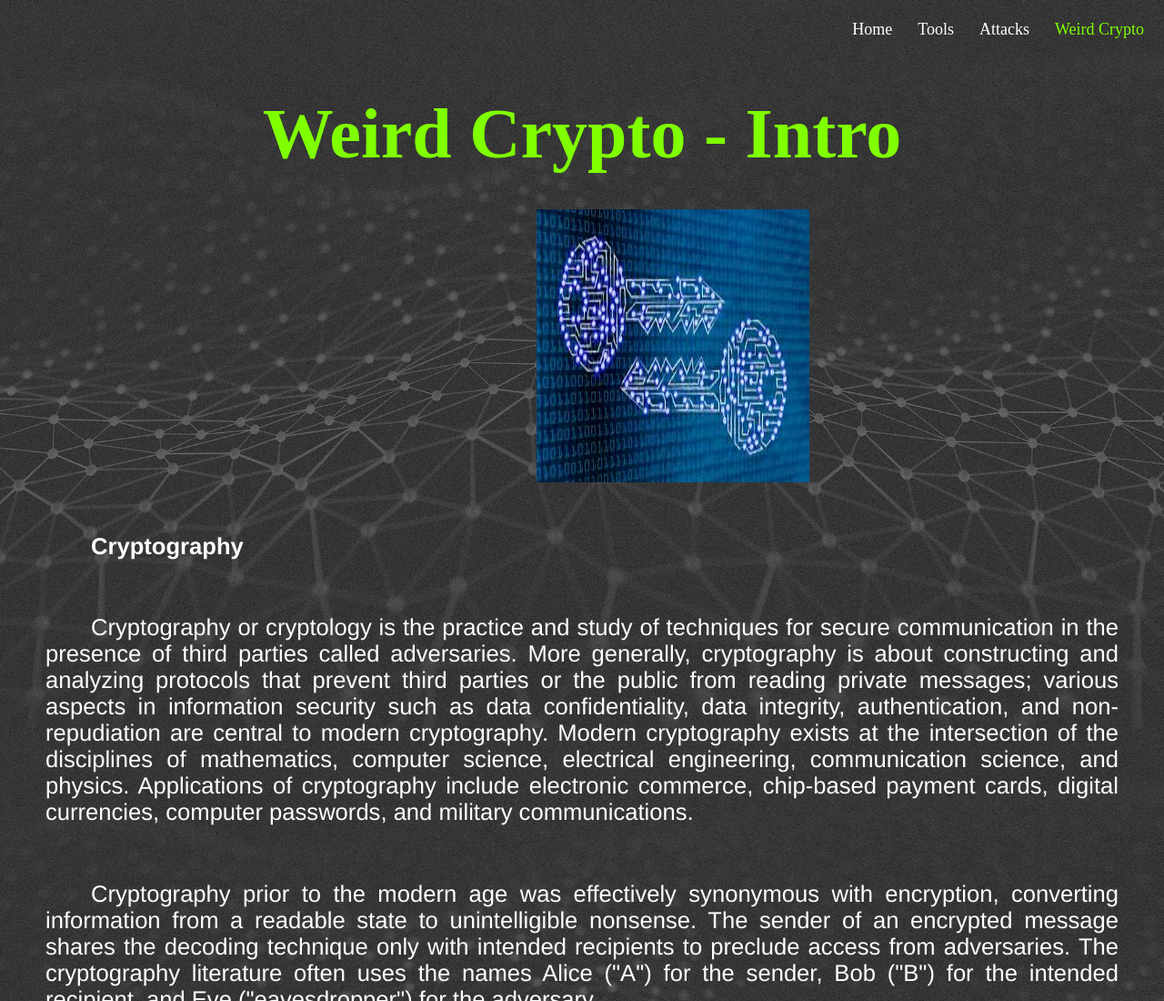
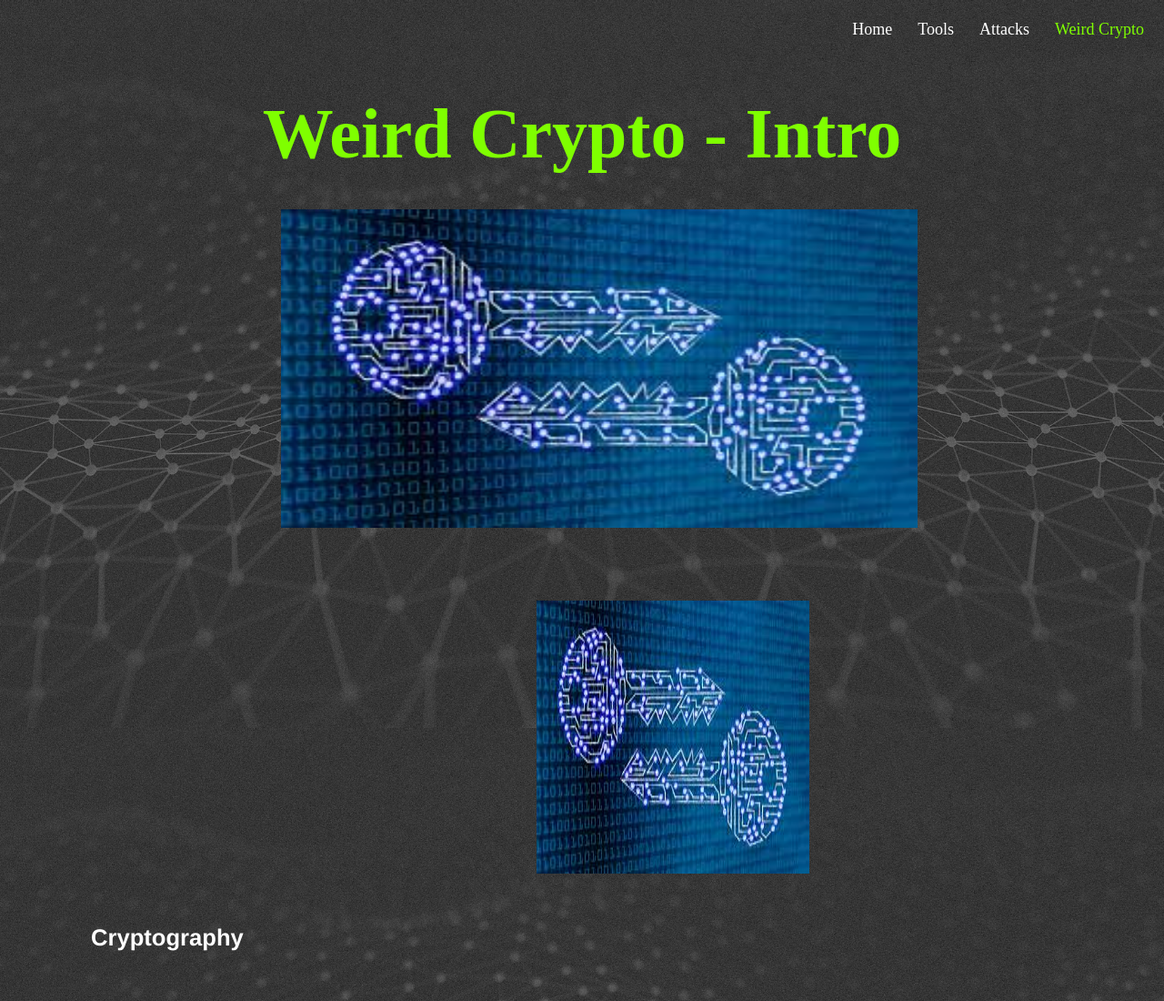
Before and after one commit to BogdanTrufanda/BogdanTrufanda.github.io, a plain HTML site: page attacks/WeirdCrypto/weirdCrypto_intro.html in a window 1280 px wide. Shown: the top 1100 px of the page at 91% size. Drawn offline with Linux system fonts and the light colour scheme; a web font is replaced by a local one.

Commit message:
Update weirdCrypto_intro.html

```diff
--- a/attacks/WeirdCrypto/weirdCrypto_intro.html
+++ b/attacks/WeirdCrypto/weirdCrypto_intro.html
@@ -25,6 +25,7 @@
          </center>
       </div>
       <center>
+	 <img style="width: 700px;height: 350px; padding-left:3%;" src="weirdCrypto_logo.jpg">
          <img src="weirdCrypto_logo.jpg">
       </center>
       <p style="font-size:160%;font-weight: bold">
```
